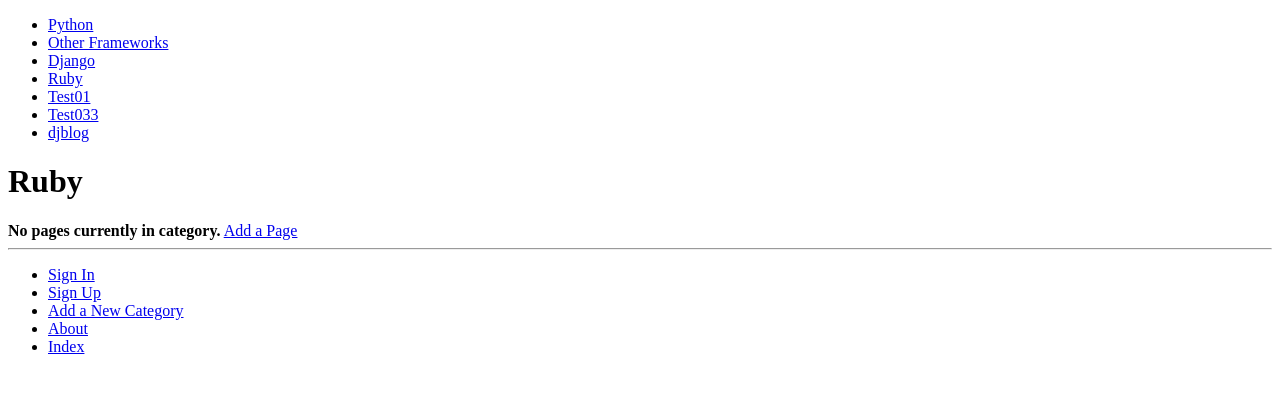
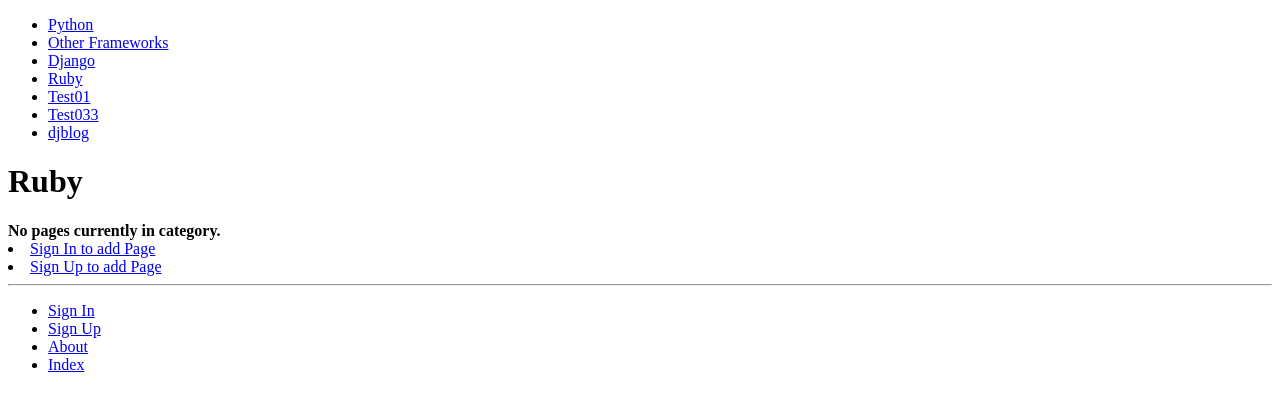
Before and after one commit to Vitalio44/rango, a Django app: a page that uses templates/rango/base.html in a window 1280 px wide. Shown: the top 411 px of the page. Run offline with Django 3.2, Linux system fonts and the light colour scheme; data comes from the database, SQL or seed files in the repository; both versions use the stored data as it was after the commit.

Commit message:
Завершена глава 9

```diff
--- a/templates/rango/add_category.html
+++ b/templates/rango/add_category.html
@@ -9,6 +9,7 @@
 {% block body_block %}
     <h1>Add a Category</h1>
         <div>
+        {% if registered %}
             <form id="category_form" method="post" action="/rango/add_category/">
                 {% csrf_token %}
                 {% for hidden in form.hidden_fields %}
@@ -20,6 +21,9 @@
                     {{ field }}
                 {% endfor %}
                 <input type="submit" name="submit" value="Create Category" />
-            </form>
+            </form
+        {% else %}
+            <h2>You mast be registered to add Category!</h2>
+        {% endif %}
         </div>
 {% endblock %}
--- a/templates/rango/add_page.html
+++ b/templates/rango/add_page.html
@@ -9,6 +9,7 @@
 {% block body_block %}
     <h1>Add a Page</h1>
         <div>
+        {% if registered %}
             <form role="form"  id="page_form" method="post" action="{% url 'add_page'  category.slug %}">
                 {% csrf_token %}
                 {% for hidden in form.hidden_fields %}
@@ -21,5 +22,8 @@
                 {% endfor %}
                 <input type="submit" name="submit" value="Create Page" />
             </form>
+        {% else %}
+            <h2>You mast be registered to add Page!</h2>
+        {% endif %}
         </div>
 {% endblock %}
--- a/templates/rango/base.html
+++ b/templates/rango/base.html
@@ -28,11 +28,11 @@
                 {% if user.is_authenticated %}
                 <li><a href="{% url 'restricted' %}">Restricted Page</a></li>
                 <li><a href="{% url 'logout' %}">Logout</a></li>
+                <li><a href="{% url 'add_category' %}">Add a New Category</a></li>
                 {% else %}
                 <li><a href="{% url 'login' %}">Sign In</a></li>
                 <li><a href="{% url 'register' %}">Sign Up</a></li>
                 {% endif %}
-                <li><a href="{% url 'add_category' %}">Add a New Category</a></li>
                 <li><a href="{% url 'about' %}">About</a></li>
                 <li><a href="{% url 'index' %}">Index</a></li>
             </ul>
--- a/templates/rango/category.html
+++ b/templates/rango/category.html
@@ -17,7 +17,12 @@
         {% else %}
             <strong>No pages currently in category.</strong>
         {% endif %}
-        <a href="{% url 'add_page' category.slug %}">Add a Page</a>
+        {% if user.is_authenticated %}
+            <a href="{% url 'add_page' category.slug %}">Add a Page</a>
+        {% else %}
+            <li><a href="{% url 'login' %}">Sign In to add Page</a></li>
+            <li><a href="{% url 'register' %}">Sign Up to add Page</a></li>
+        {% endif %}
     {% else %}
         The specified category does not exist!
     {% endif %}
--- a/templates/rango/index.html
+++ b/templates/rango/index.html
@@ -36,13 +36,11 @@
             {% if pages %}
 	            <ul>
 	                {% for page in pages %}
-                <li>
-                    <a href="/rango/category/{{ category.slug }}">{{ page.title }}</a>
-                </li>
+	                 <li><a href="{{page.url}}">{{ page.title }}</a></li>
 	                {% endfor %}
 	            </ul>
 	        {% else %}
-            <strong>There are no categories present.</strong>
+	            <strong>There are no pages present.</strong>
 	        {% endif %}
         </div>
         <div>
```
Also changed, not shown: db.sqlite3. Lines whose indentation alone changed are shown as unchanged.
